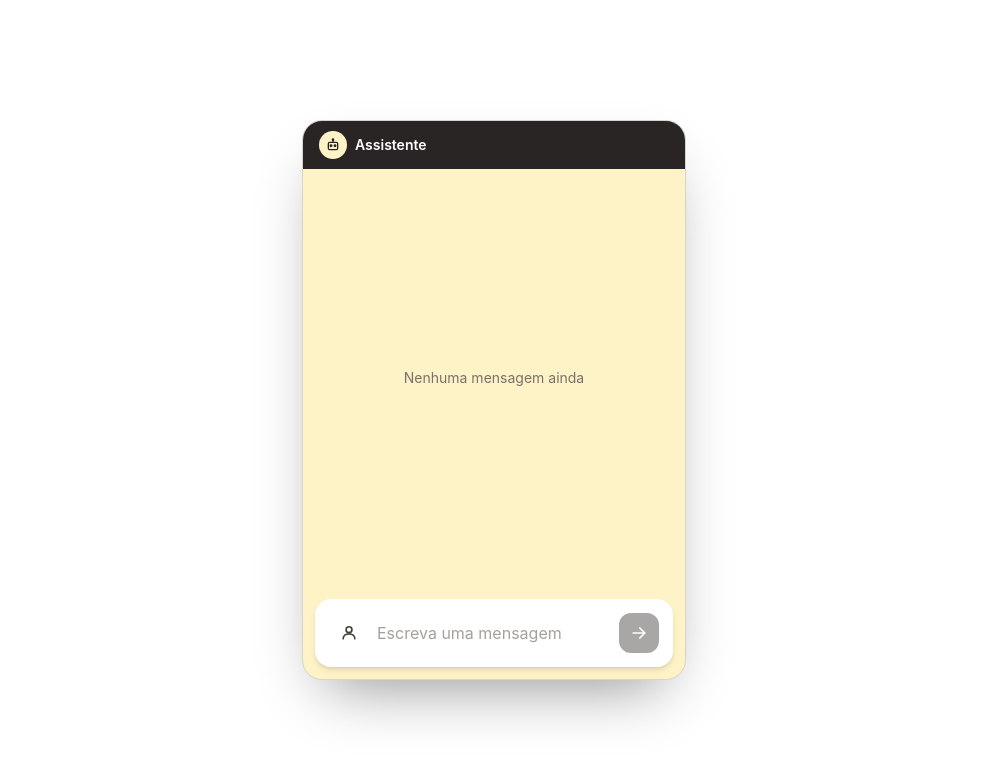
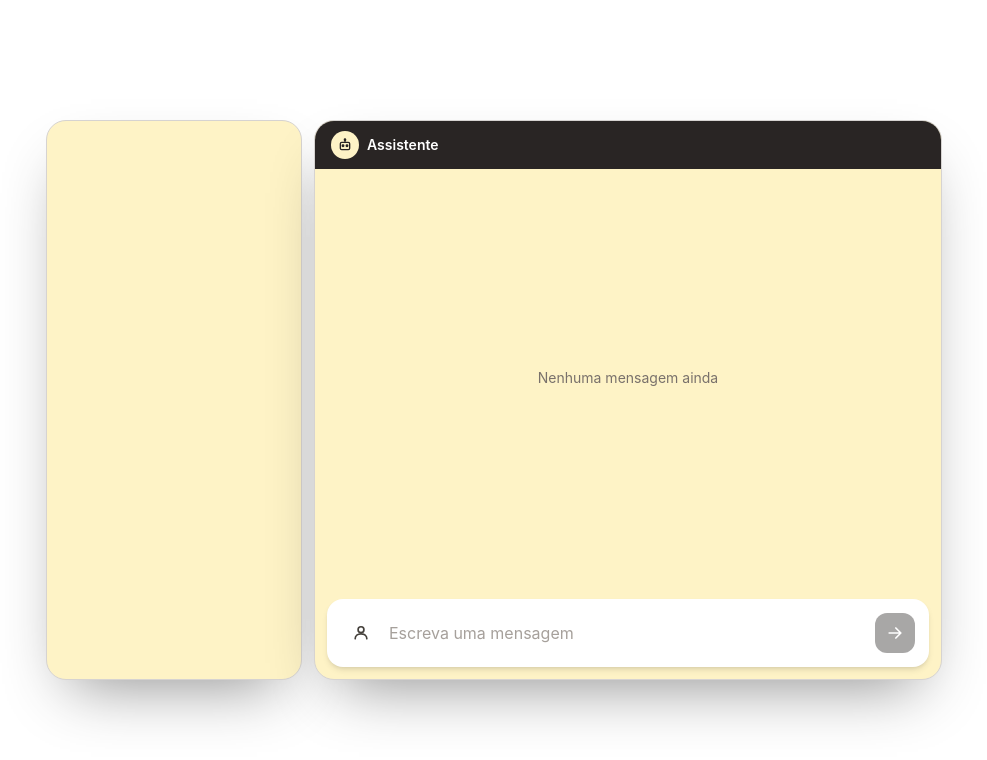
Before and after one commit to tuxgyn/chatboot, a React (Vite) app: page / in a window 1280 px wide. Shown: the top 760 px of the page, without its empty margins (146-1133 px from the left). Built offline with nearby package versions, Linux system fonts and the light colour scheme.

Commit message:
implatado o item 3

```diff
--- a/src/App.tsx
+++ b/src/App.tsx
@@ -2,6 +2,7 @@ import { useState } from "react";
 import { ChatLayout } from "./components/ChatLayout";
 import { Composer } from "./components/Composer";
 import { MessageList } from "./components/MessageList";
+import { MultiChatLayout } from "./components/MultiChatLayout";
 import type { ChatMessage, Sender } from "./types/chat";
 
 export default function App() {
@@ -29,6 +30,9 @@ export default function App() {
   }
 
   return (
+    <MultiChatLayout
+      list={null}
+      chat={
         <ChatLayout
           history={<MessageList messages={messages} />}
           composer={
@@ -41,5 +45,7 @@ export default function App() {
             />
           }
         />
+      }
+    />
   );
 }
--- a/src/components/ChatLayout.tsx
+++ b/src/components/ChatLayout.tsx
@@ -7,10 +7,9 @@ type ChatLayoutProps = {
 
 export function ChatLayout({ history, composer }: ChatLayoutProps) {
   return (
-    <div className="flex h-dvh items-center justify-center bg-white px-4">
     <section
       aria-label="Chat"
-        className="flex h-[70vh] w-96 max-w-[calc(100%-2rem)] min-h-64 flex-col overflow-hidden rounded-[20px] border border-stone-300 bg-amber-100 shadow-[0_28px_60px_-24px_rgba(0,0,0,0.45)]"
+      className="flex h-full min-h-0 min-w-0 flex-1 flex-col overflow-hidden rounded-[20px] border border-stone-300 bg-amber-100 shadow-[0_28px_60px_-24px_rgba(0,0,0,0.45)]"
     >
       <header className="flex shrink-0 items-center gap-2 bg-stone-800 px-4 py-2.5 text-white">
         <BotMark />
@@ -24,7 +23,6 @@ export function ChatLayout({ history, composer }: ChatLayoutProps) {
       </div>
       <div className="shrink-0 p-3">{composer}</div>
     </section>
-    </div>
   );
 }
 
--- /dev/null
+++ b/src/components/MultiChatLayout.tsx
@@ -0,0 +1,22 @@
+import type { ReactNode } from "react";
+
+type MultiChatLayoutProps = {
+  list: ReactNode;
+  chat: ReactNode;
+};
+
+export function MultiChatLayout({ list, chat }: MultiChatLayoutProps) {
+  return (
+    <div className="flex h-dvh items-center justify-center bg-white px-4">
+      <div className="flex h-[70vh] min-h-64 w-full max-w-4xl gap-3">
+        <aside
+          aria-label="Conversas"
+          className="flex w-52 shrink-0 flex-col overflow-hidden rounded-[20px] border border-stone-300 bg-amber-100 shadow-[0_28px_60px_-24px_rgba(0,0,0,0.45)] md:w-64"
+        >
+          {list}
+        </aside>
+        {chat}
+      </div>
+    </div>
+  );
+}
```
Lines whose indentation alone changed are shown as unchanged.
